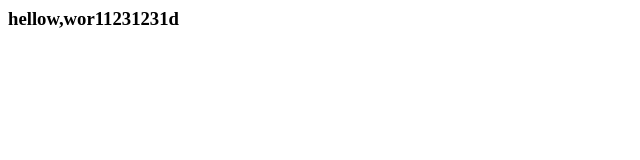
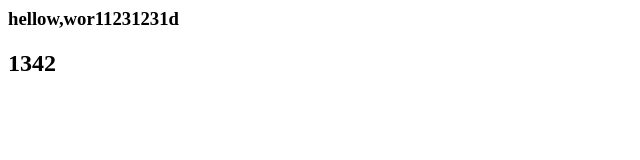
Before and after one commit to yangchunxiu/newWebProject, a plain HTML site: page www/index.html in a window 1280 px wide. Shown: the full height of the page, 0-640 px from the left. Drawn offline with Linux system fonts and the light colour scheme.

Commit message:
Update index.html

```diff
--- a/www/index.html
+++ b/www/index.html
@@ -4,5 +4,6 @@
 	</head>
 	<body>
 		<h3>hellow,wor11231231d</h3>
+<h2>1342</h2>
 	</body>
 </html>
```
